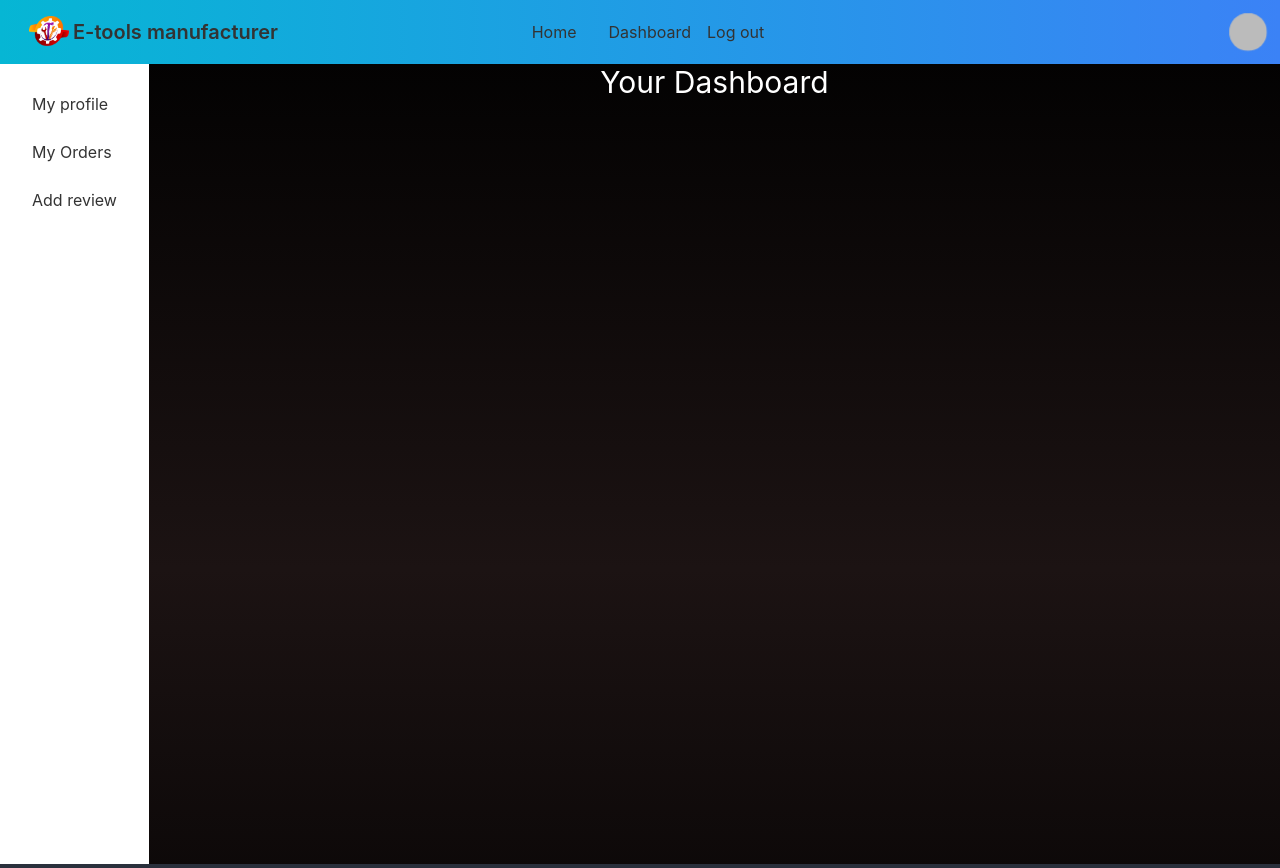
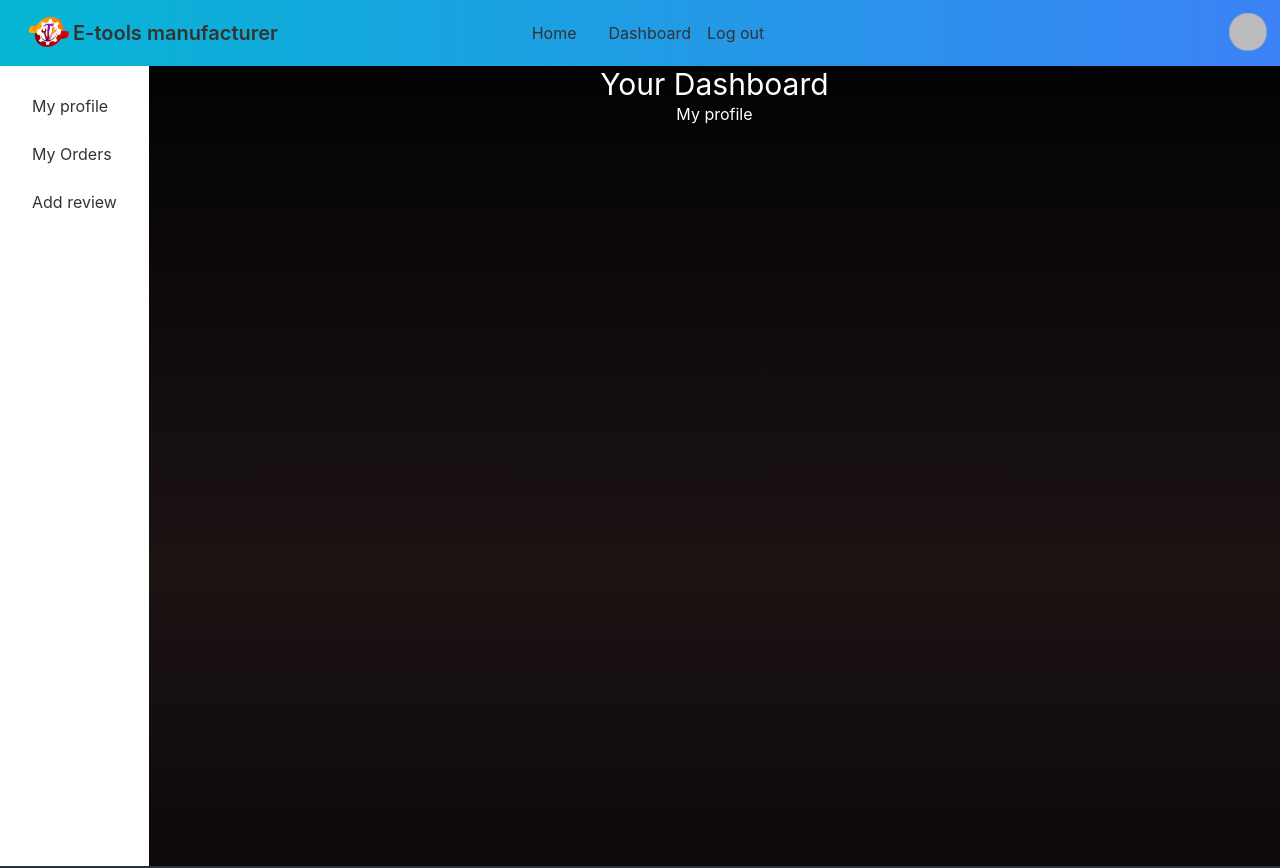
Before and after one commit to MajharolTanvir/E-tools-menufecturer, a React (Create React App) app: page /dashboard in a window 1280 px wide. Shown: the top 868 px of the page. Built offline with nearby package versions, Linux system fonts and the light colour scheme; no server answers; sample sign-in values are in the browser's storage.

Commit message:
user data add

```diff
--- a/public/index.html
+++ b/public/index.html
@@ -1,5 +1,5 @@
 <!DOCTYPE html>
-<html lang="en" data-theme="light">
+<html lang="en">
   <head>
     <meta charset="utf-8" />
     <link rel="icon" href="%PUBLIC_URL%/favicon.ico" />
--- a/src/App.js
+++ b/src/App.js
@@ -22,7 +22,7 @@ function App() {
         <Route path='/' element={<Home></Home>}></Route>
         <Route path='/tool/:id' element={<PrivateRouter><ToolDetails /></PrivateRouter>}></Route>
         <Route path='/dashboard' element={<PrivateRouter><Dashboard /></PrivateRouter>}>
-          <Route path='myProfile' element={<MyProfile />}></Route>
+          <Route index element={<MyProfile />}></Route>
           <Route path='myOrder' element={<MyOrders />}></Route>
           <Route path='addReview' element={<AddReview />}></Route>
         </Route>
--- a/src/Shared/Navbar.js
+++ b/src/Shared/Navbar.js
@@ -45,9 +45,9 @@ const Navbar = () => {
                         {user ? <button onClick={handleLogOut}>Log out</button> : <li><Link to='/login'>Login</Link></li>}
                     </ul>
                 </div>
-                <div className='navbar-end hidden sm:block'>
-                    <div className="dropdown dropdown-end flex justify-end">
-                        <label tabIndex="0" className="btn btn-ghost btn-circle avatar">
+                <div className='navbar-end '>
+                    <div className="dropdown dropdown-end justify-end hidden sm:block">
+                        <label tabIndex="0" className="btn z-10 btn-ghost btn-circle avatar">
                             <div className="w-10 rounded-full">
                                 <img src={user?.photoURL} alt='' />
                             </div>
@@ -56,14 +56,14 @@ const Navbar = () => {
                             <li>
                                 <p>{user?.displayName}</p>
                                 <p>{user?.email}</p>
-                                <Link to='/' className="justify-between">
+                                <Link to='/dashboard' className="justify-between">
                                     Profile
                                     <span className="badge">New</span>
                                 </Link>
                             </li>
                         </ul>
                     </div>
-                    <label tabIndex="0" htmlFor="my-drawer-2" className="btn btn-primary drawer-button lg:hidden"><BiMenu /></label>
+                    <label tabIndex="0  " htmlFor="my-drawer-2" className="btn btn-ghost drawer-button lg:hidden"><BiMenu className='text-2xl' /></label>
                 </div>
             </div>
         </nav>
--- a/src/pages/Dashboard/Dashboard.js
+++ b/src/pages/Dashboard/Dashboard.js
@@ -13,7 +13,7 @@ const Dashboard = () => {
                 <div className="drawer-side">
                     <label htmlFor="my-drawer-2" className="drawer-overlay"></label>
                     <ul className="menu p-4 overflow-y-auto w-full bg-base-100 text-base-content">
-                        <li><Link to='/dashboard/myProfile'>My profile</Link></li>
+                        <li><Link to='/dashboard'>My profile</Link></li>
                         <li><Link to='/dashboard/myOrder'>My Orders</Link></li>
                         <li><Link to='/dashboard/addReview'>Add review</Link></li>
                     </ul>
--- a/src/pages/Dashboard/MyProfile.js
+++ b/src/pages/Dashboard/MyProfile.js
@@ -2,8 +2,8 @@ import React from 'react';
 
 const MyProfile = () => {
     return (
-        <div>
-
+        <div className='text-white text-center'>
+            <h5>My profile</h5>
         </div>
     );
 };
--- a/src/pages/Home/OrderDetailFrom.js
+++ b/src/pages/Home/OrderDetailFrom.js
@@ -22,7 +22,6 @@ const OrderDetailFrom = ({ tool }) => {
             toast(`Can not select less then ${tool.minQuantity}`)
             return
         }
-        console.log(data);
 
         const order = {
             name: data.Name,
--- a/src/pages/Login/Registration.js
+++ b/src/pages/Login/Registration.js
@@ -36,7 +36,22 @@ const Registration = () => {
             .then(res => res.json())
             .then(result => {
                 if (result.success) {
-                    console.log(result);
+                    const user = {
+                        name: data.Name,
+                        img: result.data.display_url,
+                        email: email
+                    }
+                    fetch('http://localhost:5000/user', {
+                        method: 'POST',
+                        headers: {
+                            'content-type': 'application/json',
+                        },
+                        body: JSON.stringify(user)
+                    })
+                        .then(res => res.json())
+                        .then(result => {
+                            console.log(result);
+                        })
                 }
             })
         createUserWithEmailAndPassword(email, password)
```
